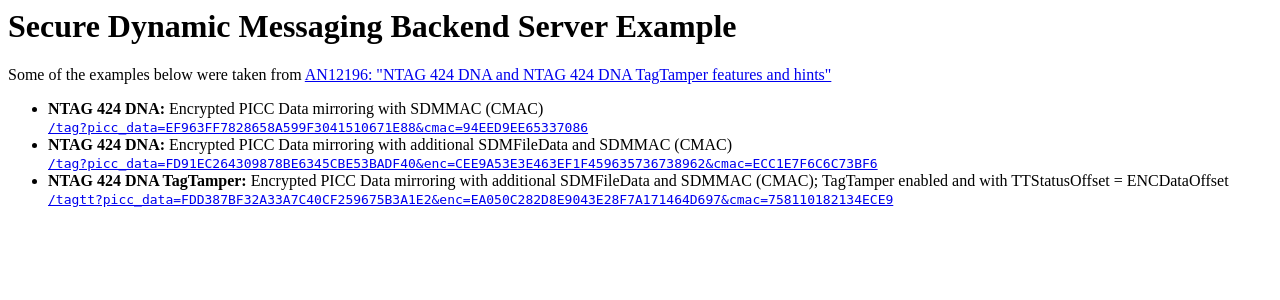
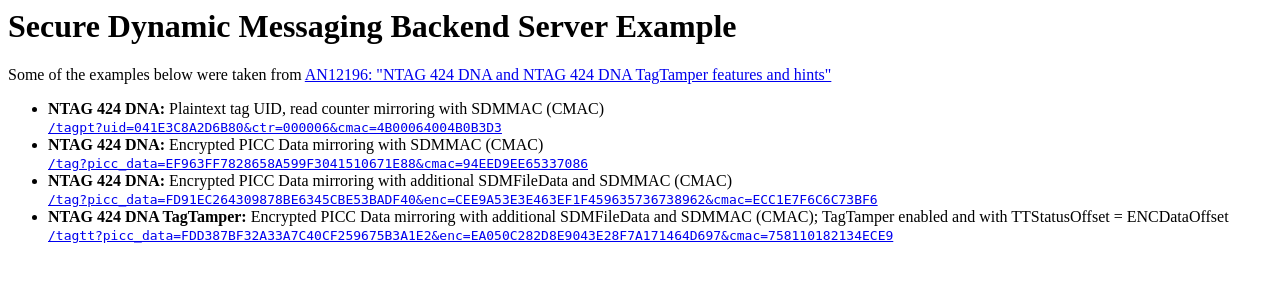
Before and after one commit to nfc-developer/sdm-backend, a Flask app: page / in a window 1280 px wide. Shown: the top 300 px of the page. Run offline with Flask 2, Linux system fonts and the light colour scheme.

Commit message:
Support plaintext UID and read counter mirroring (#16)

```diff
--- a/app.py
+++ b/app.py
@@ -4,8 +4,8 @@
 from flask import Flask, request, render_template
 from werkzeug.exceptions import BadRequest
 
-from config import SDMMAC_PARAM, ENC_FILE_DATA_PARAM, ENC_PICC_DATA_PARAM, SDM_FILE_READ_KEY, SDM_META_READ_KEY
-from libsdm import decrypt_sun_message, InvalidMessage
+from config import SDMMAC_PARAM, ENC_FILE_DATA_PARAM, ENC_PICC_DATA_PARAM, SDM_FILE_READ_KEY, SDM_META_READ_KEY, UID_PARAM, CTR_PARAM
+from libsdm import decrypt_sun_message, validate_plain_sun, InvalidMessage
 
 app = Flask(__name__)
 
@@ -97,6 +97,28 @@
     return _internal_sdm(with_tt=False)
 
 
+@app.route('/tagpt')
+def sdm_info_plain():
+    try:
+        uid = binascii.unhexlify(request.args[UID_PARAM])
+        read_ctr = binascii.unhexlify(request.args[CTR_PARAM])
+        cmac = binascii.unhexlify(request.args[SDMMAC_PARAM])
+    except binascii.Error:
+        raise BadRequest("Failed to decode parameters.")
+
+    try:
+        uid, read_ctr_num = validate_plain_sun(uid=uid,
+                                               read_ctr=read_ctr,
+                                               sdmmac=cmac,
+                                               sdm_file_read_key=SDM_FILE_READ_KEY)
+    except InvalidMessage:
+        raise BadRequest("Invalid message (most probably wrong signature).")
+
+    return render_template('sdm_info.html',
+                           uid=uid,
+                           read_ctr_num=read_ctr_num)
+
+
 if __name__ == '__main__':
     parser = argparse.ArgumentParser(description='OTA NFC Server')
     parser.add_argument('--host', type=str, nargs='?',
--- a/config.docker.py
+++ b/config.docker.py
@@ -6,4 +6,8 @@
 
 ENC_PICC_DATA_PARAM = os.environ.get("ENC_PICC_DATA_PARAM", "picc_data")
 ENC_FILE_DATA_PARAM = os.environ.get("ENC_FILE_DATA_PARAM", "enc")
+
+UID_PARAM = os.environ.get("UID_PARAM", "uid")
+CTR_PARAM = os.environ.get("CTR_PARAM", "ctr")
+
 SDMMAC_PARAM = os.environ.get("SDMMAC_PARAM", "cmac")
--- a/templates/sdm_main.html
+++ b/templates/sdm_main.html
@@ -7,6 +7,10 @@
 <p>Some of the examples below were taken from <a href="https://www.nxp.com/docs/en/application-note/AN12196.pdf">AN12196: "NTAG 424 DNA and NTAG 424 DNA TagTamper features and
 hints"</a></p>
 <ul>
+    <li><strong>NTAG 424 DNA:</strong> Plaintext tag UID, read counter mirroring with SDMMAC (CMAC)<br>
+        <a href="/tagpt?uid=041E3C8A2D6B80&ctr=000006&cmac=4B00064004B0B3D3">
+        <code>/tagpt?uid=041E3C8A2D6B80&ctr=000006&cmac=4B00064004B0B3D3</code>
+    </a></li>
     <li><strong>NTAG 424 DNA:</strong> Encrypted PICC Data mirroring with SDMMAC (CMAC)<br>
         <a href="/tag?picc_data=EF963FF7828658A599F3041510671E88&cmac=94EED9EE65337086">
         <code>/tag?picc_data=EF963FF7828658A599F3041510671E88&cmac=94EED9EE65337086</code>
```
Also changed, not shown: libsdm.py (+20 -3 lines), templates/sdm_info.html (+7 -1 lines), test_libsdm.py (+25 -1 lines), README.md.
